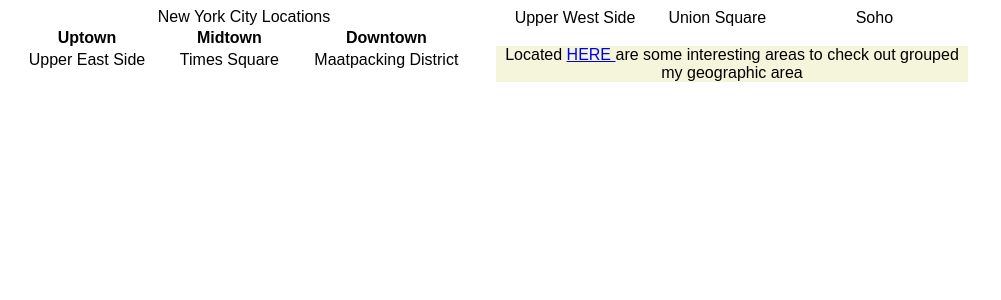
After one commit to alannafischer/INFO1300, a PHP site: page /index2.html in a window 1280 px wide. The commit adds this page. Shown: the top 300 px of the page, without its empty margins (0-1001 px from the left). Run offline with PHP 8.4, Linux system fonts and the light colour scheme.

Commit message:
Assignment 2

```diff
--- /dev/null
+++ b/index2.html
@@ -0,0 +1,38 @@
+<!DOCTYPE HTML>
+<html lang="en">
+<head>
+    <title>Explore New York</title>
+<meta charset="utf-8"/>
+<link rel="stylesheet" type="text/css" href="style2.css">
+</head>
+<body>
+ <div id= main_content>
+    <table style="width:100%">
+        <caption>New York City Locations</caption>
+            <tr>
+                <th>Uptown</th>
+                <th>Midtown</th>
+                <th>Downtown</th>
+            </tr>
+            <tr>
+                <td>Upper East Side</td>
+                <td>Times Square</td>
+                <td>Maatpacking District</td>
+            </tr>
+            <tr>
+                <td>Upper West Side</td>
+                <td>Union Square</td>
+                <td>Soho</td>
+            </tr>
+    </table>
+  </div>  <!--end of main_cotent div-->
+  <div id=container>
+
+      <p> Located <a href="index.html"> HERE </a> are some interesting areas to check out grouped
+          my geographic area
+      </p>
+
+  </div> <!--end of main_cotent div-->
+
+</body>
+</html>
--- /dev/null
+++ b/style2.css
@@ -0,0 +1,20 @@
+
+
+
+#main_content {
+    text-align: center;
+
+
+}
+
+#container { text-align: center;
+    background-color: beige;
+
+}
+
+body { column-count: 2;
+    font-size: 100%;
+    font-family: fantasy;
+    width: 960px;
+
+}
```
Also changed, not shown: index.html (+26 -26 lines), style.css (+24 -2 lines).
